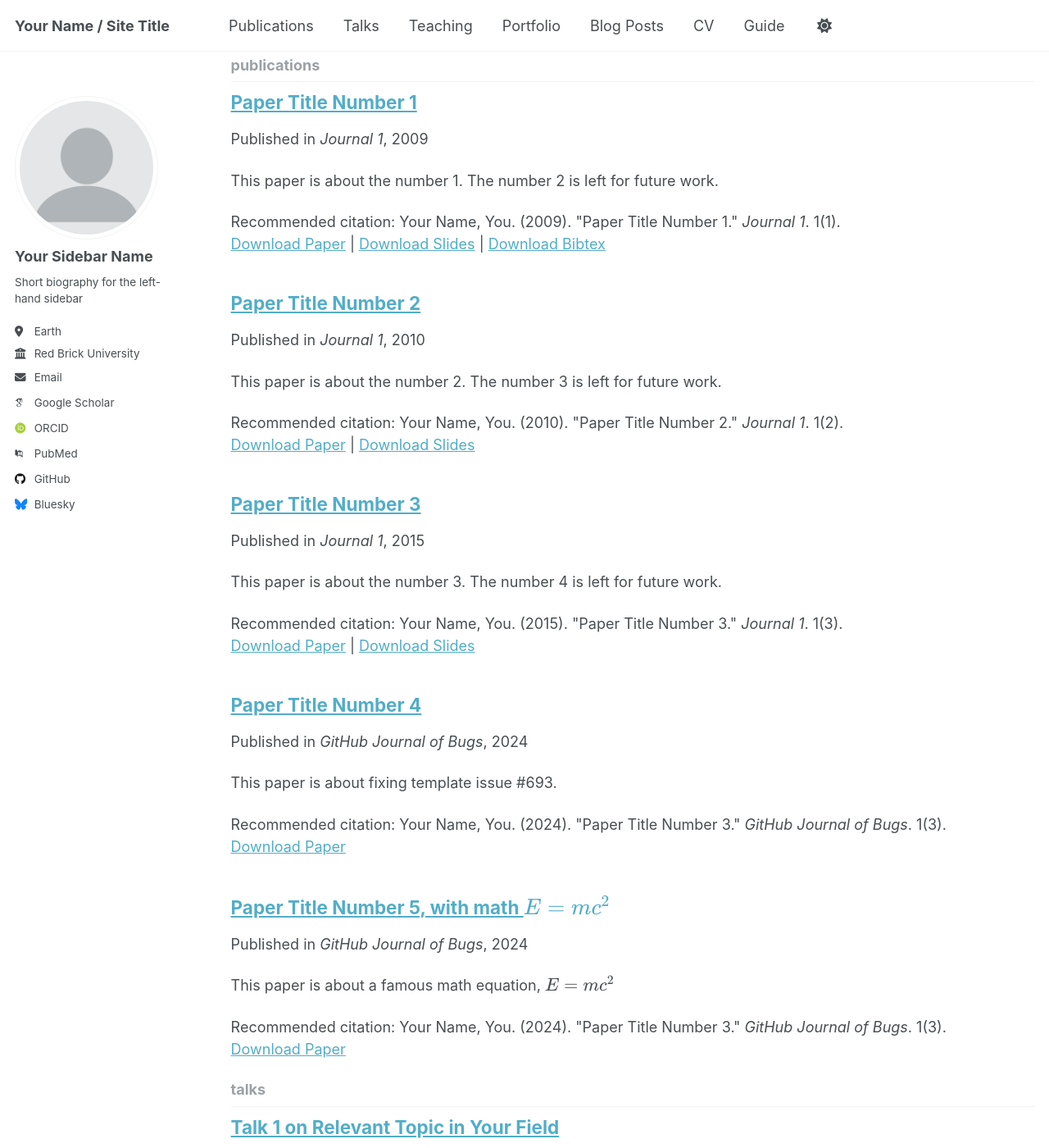
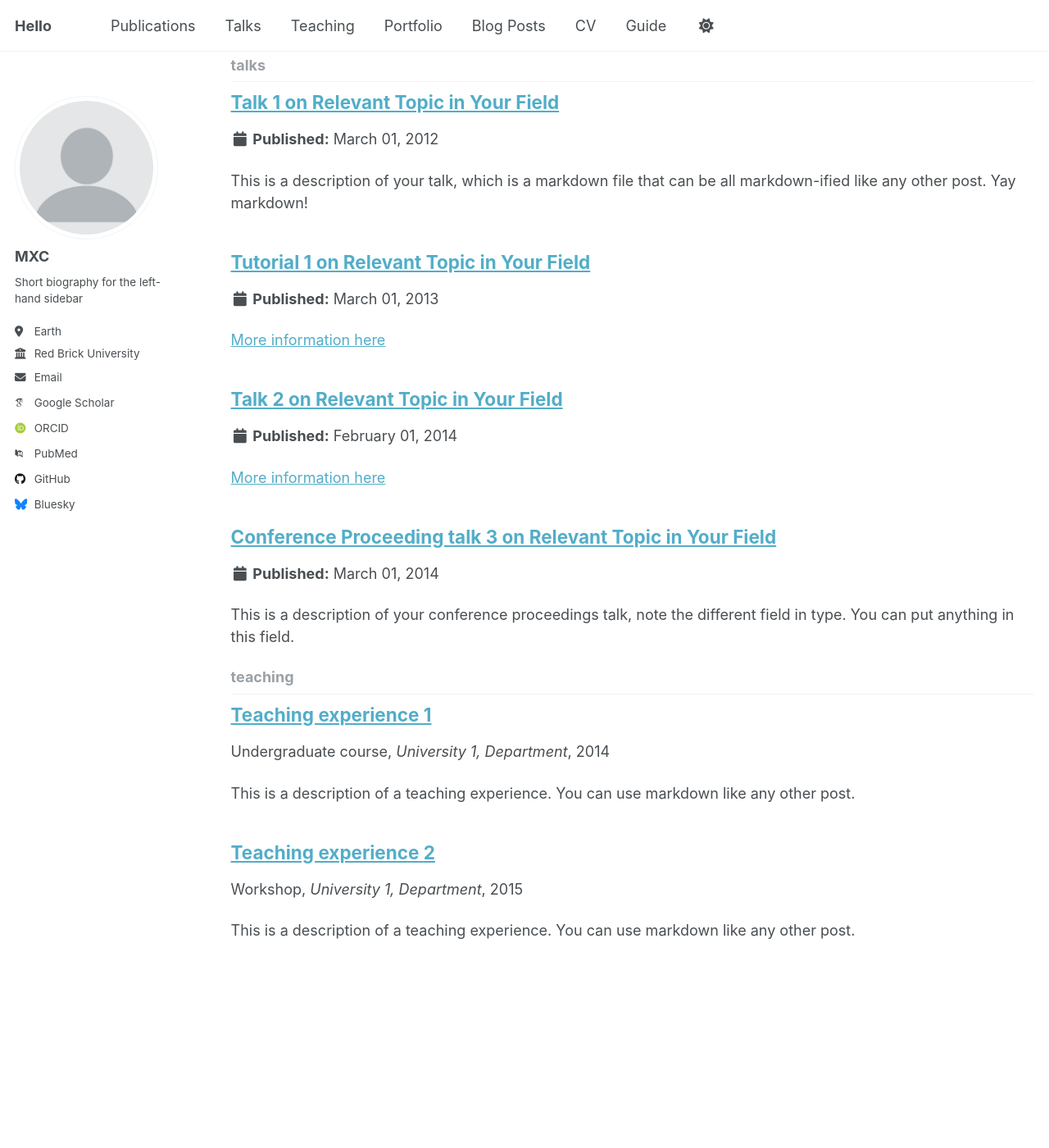
Before and after one commit to MrMengXC/mrmengxc.github.io, a Jekyll site: the page built from _pages/collection-archive.html, in a window 1280 px wide and 1400 px high, scrolled down 1042 px. Shown: the whole window at 82% size. Built offline with Jekyll 4.4.1, drawn with Linux system fonts in a browser that asks for light colours; some web fonts are replaced; a script that is not in the unit is left out.

Commit message:
Update _config.yml
修改文案

```diff
--- a/_config.yml
+++ b/_config.yml
@@ -9,7 +9,7 @@
 # Basic Site Settings
 locale                   : "en-US"
 site_theme               : "default"
-title                    : "Your Name / Site Title"
+title                    : "Hello"
 title_separator          : "-"
 name                     : &name "Your Name"
 description              : &description "personal description"
@@ -23,7 +23,7 @@ repository               : "academicpages/academicpages.github.io"
 author:
   # Biographic information
   avatar           : "profile.png"
-  name             : "Your Sidebar Name"
+  name             : "MXC"
   pronouns         : # example: "she/her"
   bio              : "Short biography for the left-hand sidebar"
   location         : "Earth"
@@ -52,7 +52,7 @@ author:
 
   # Social media
   artstation       : # Username
-  bluesky          : "bsky.app" # Replace this with you Bluesky username
+  bluesky          : "mxcdev.bsky.social" # Replace this with you Bluesky username
   facebook         : # Username
   flickr           : # Username
   foursquare       : # Username
@@ -220,7 +220,7 @@ collections:
     output: true
     permalink: /:collection/:path/
   publications:
-    output: true
+    output: false
     permalink: /:collection/:path/
   portfolio:
     output: true
```
